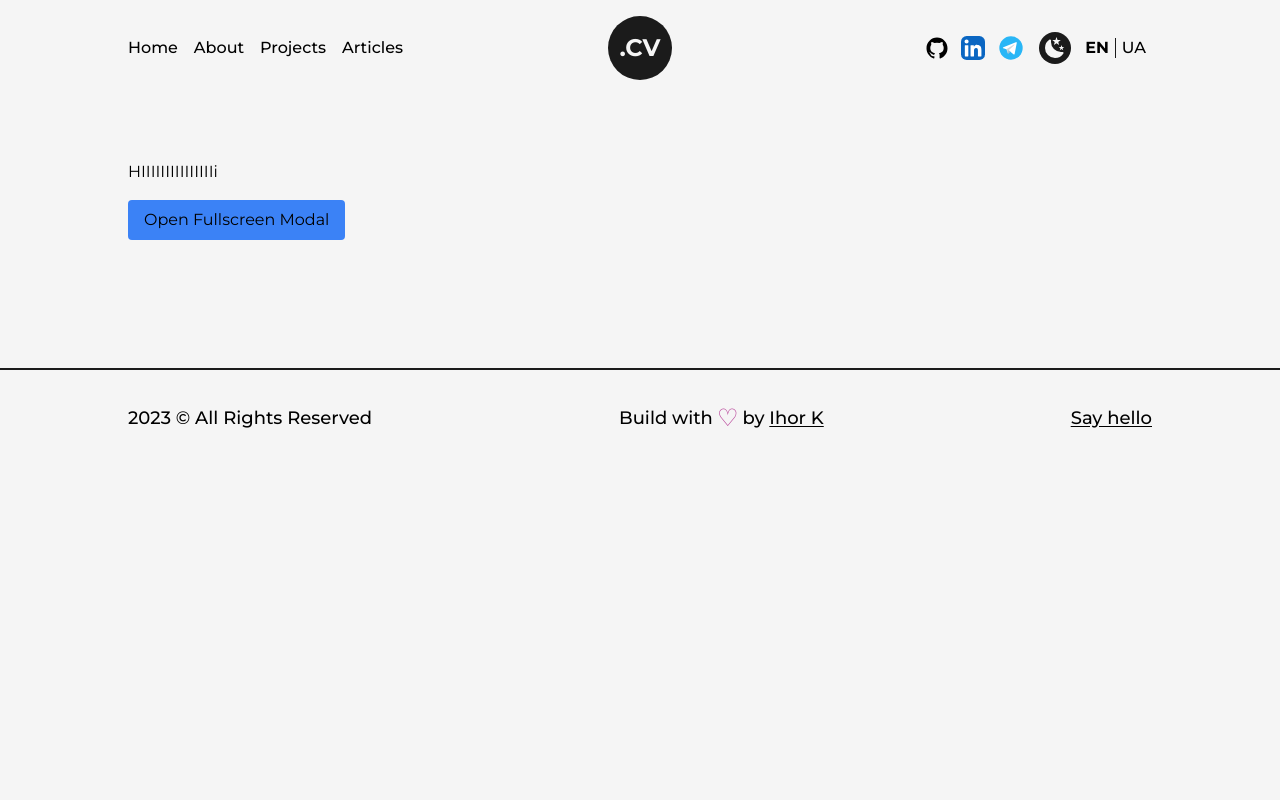
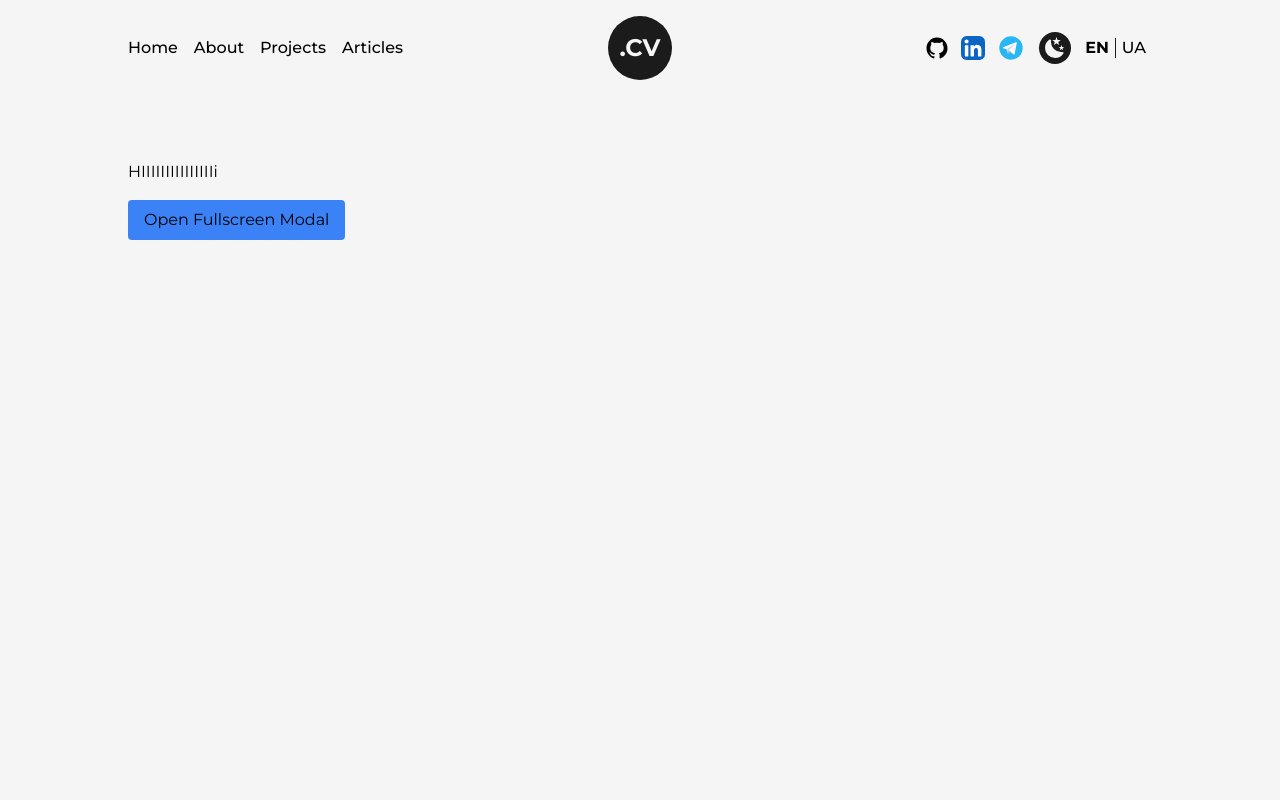
Before and after one commit to IhorKytsak/portfolio, a Next.js app: page /test in a window 1280 px wide. Shown: the top 800 px of the page. Built offline with nearby package versions, Linux system fonts and the light colour scheme.

Commit message:
Addad scroll to test page

```diff
--- a/src/pages/test.js
+++ b/src/pages/test.js
@@ -19,7 +19,7 @@ const TestHiddenPage = () => {
       </Head>
       <TransitionEffect />
       <main className='flex w-full flex-col items-center justify-center dark:text-light'>
-        <Layout className='pt-16'>
+        <Layout className='pt-16 min-h-[159vh]'>
           <div onClick={openModal}>HIIIIIIIIIIIIIIIi</div>
           <button
             onClick={openModal}
```
